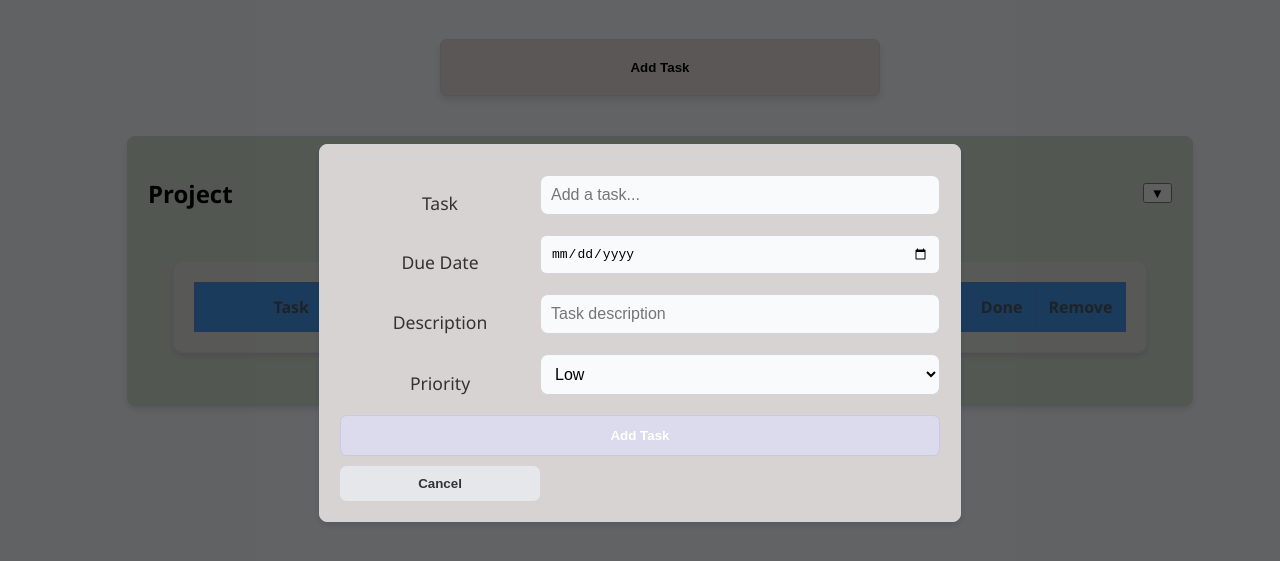
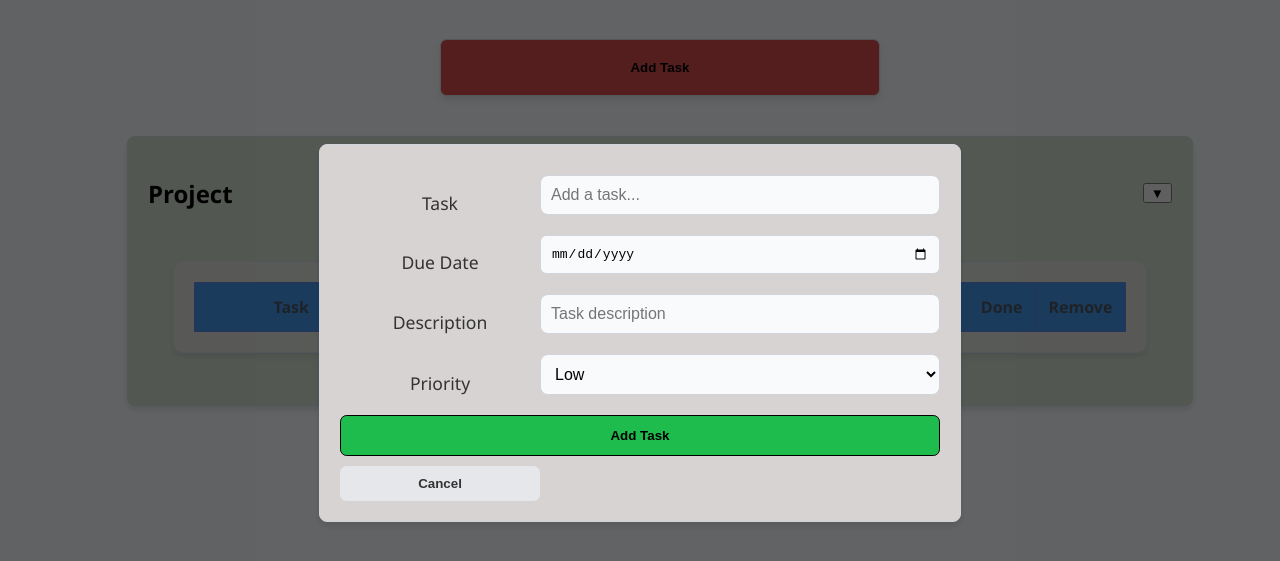
Before and after one commit to Anil-Gollapalli/todo-list, a website built with webpack: page index.html in a window 1280 px wide. Both pictures are taken after a click on the button "Add Task". Shown: the part 67-628 px from the top of the page. Built offline with nearby package versions, Linux system fonts and the light colour scheme.

Commit message:
Safe commit message

```diff
--- a/src/style.css
+++ b/src/style.css
@@ -21,7 +21,7 @@ body {
     max-width: 440px;
     margin: 20px 0;
     padding: 20px;
-    background-color: #e7dada; /* White background */
+    background-color: #d24b4b; /* White background */
     border: 1px solid #d1d5db; /* Light gray border */
     border-radius: 0.5em;
     font-weight: 700;
@@ -123,10 +123,10 @@ label {
 button[type="submit"] {
     padding: 12px;
     margin: 10px 0;
-    border: 1px solid #c9c8dc; /* Purple border */
+    border: 1px solid #000000; /* Purple border */
     border-radius: 0.5em;
-    background-color: #dcdbee; /* Purple background */
-    color: #ffffff; /* White text for contrast */
+    background-color: #1ebc4d; /* Purple background */
+    color: #000000; /* White text for contrast */
     cursor: pointer;
     grid-column: span 2;
     font-weight: 600;
```
